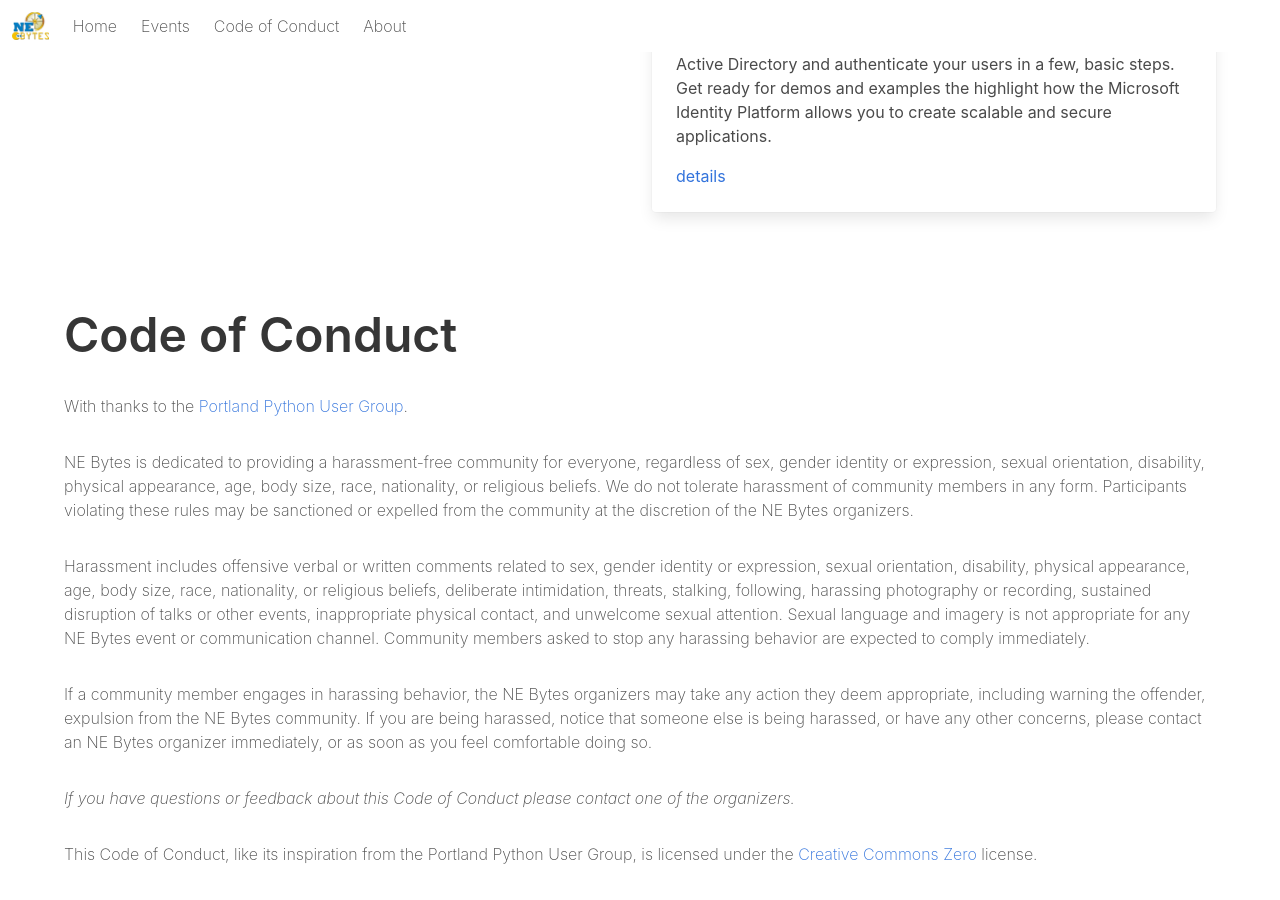
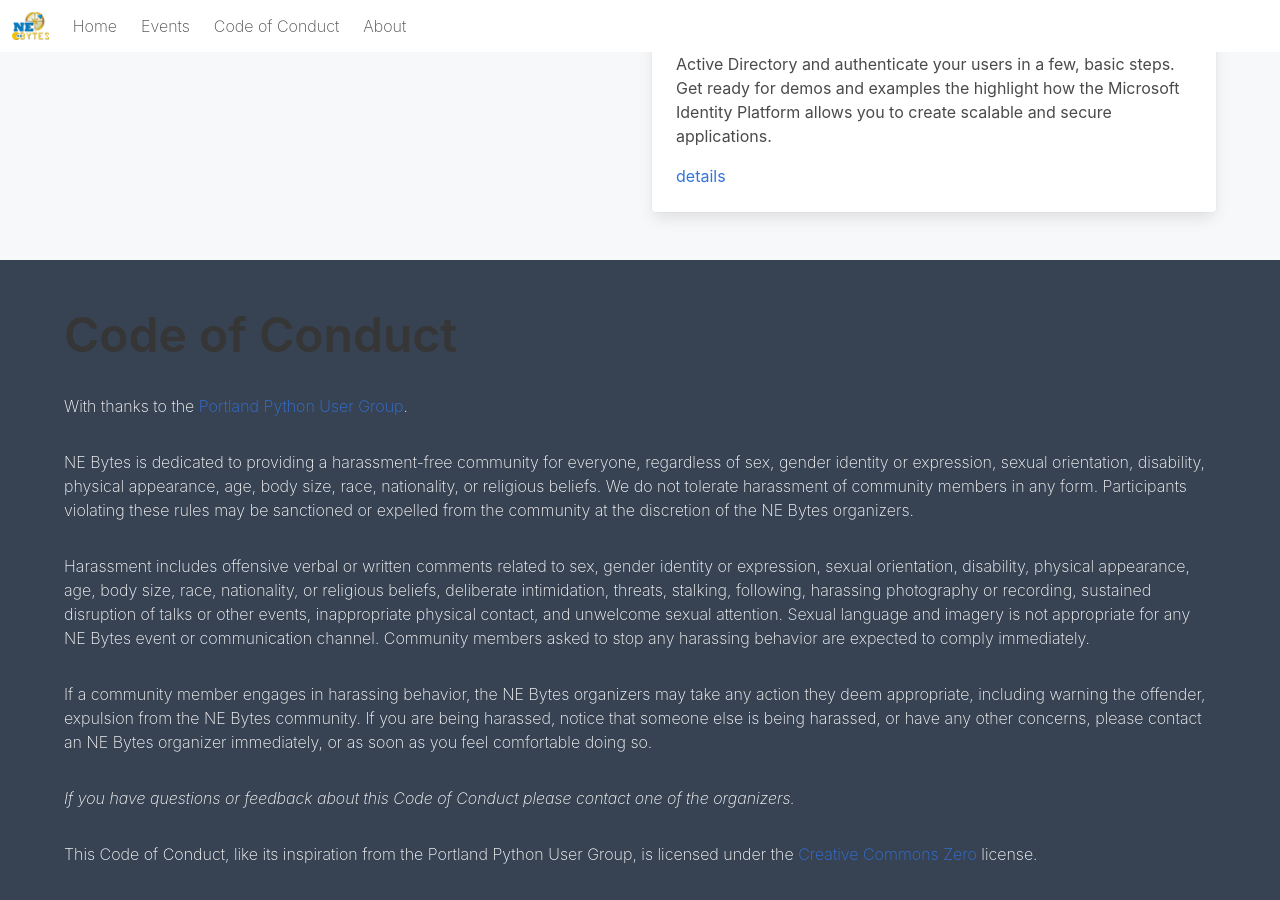
Before and after one commit to ne-bytes/ne-bytes.github.io, a Jekyll site: the page built from index.html, in a window 1280 px wide and 900 px high, scrolled down 798 px. Built offline with Jekyll 4.4.1, drawn with Linux system fonts in a browser that asks for light colours; the list of posts is cut into pages by our own code.

Commit message:
Update index.html

```diff
--- a/index.html
+++ b/index.html
@@ -22,7 +22,7 @@ layout: default
 <!-- /short who we are -->
 
 <!-- recent events -->
-<section class="section">
+<section class="section bg-lightest-gray">
   <div class="container">
     <div class="columns">
       <div class="column">
@@ -55,7 +55,7 @@ layout: default
 <!-- /recent events -->
 
 <!-- code of conduct -->
-  <section class="section" id="codeofconduct">
+  <section class="section bg-darkest-gray" id="codeofconduct">
   <div class="container">
     <h1 class="title is-size-1">Code of Conduct</h1>
     {% include code-of-conduct.html %}
@@ -64,7 +64,7 @@ layout: default
 <!-- /code of conduct -->
 
 <!-- sponsors -->
-<section class="section" id="sponsors">
+<section class="section bg-white" id="sponsors">
   <div class="container">
     <h1 class="title is-size-1">Our Sponsors</h1>
     {% include sponsor-links.html %}
```
